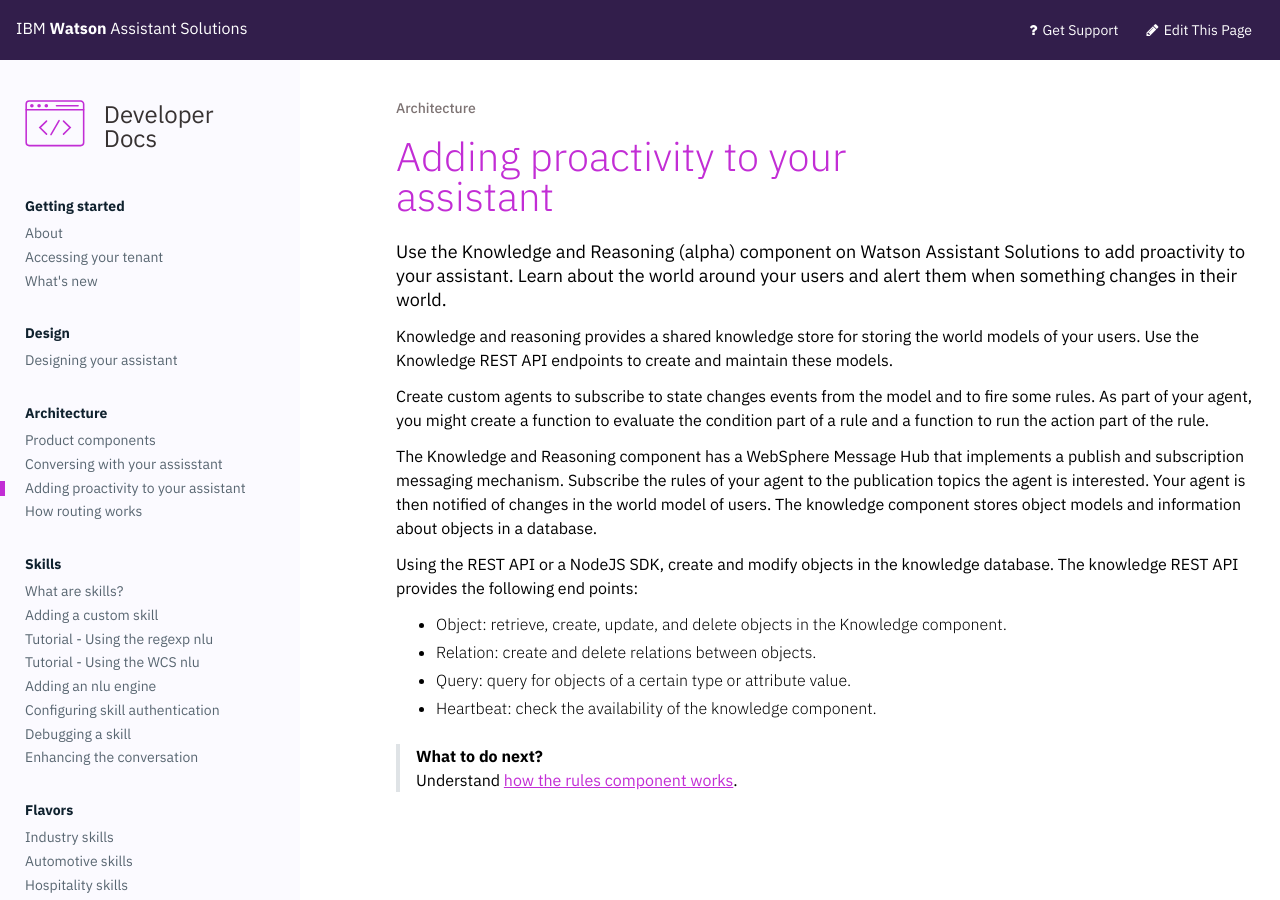
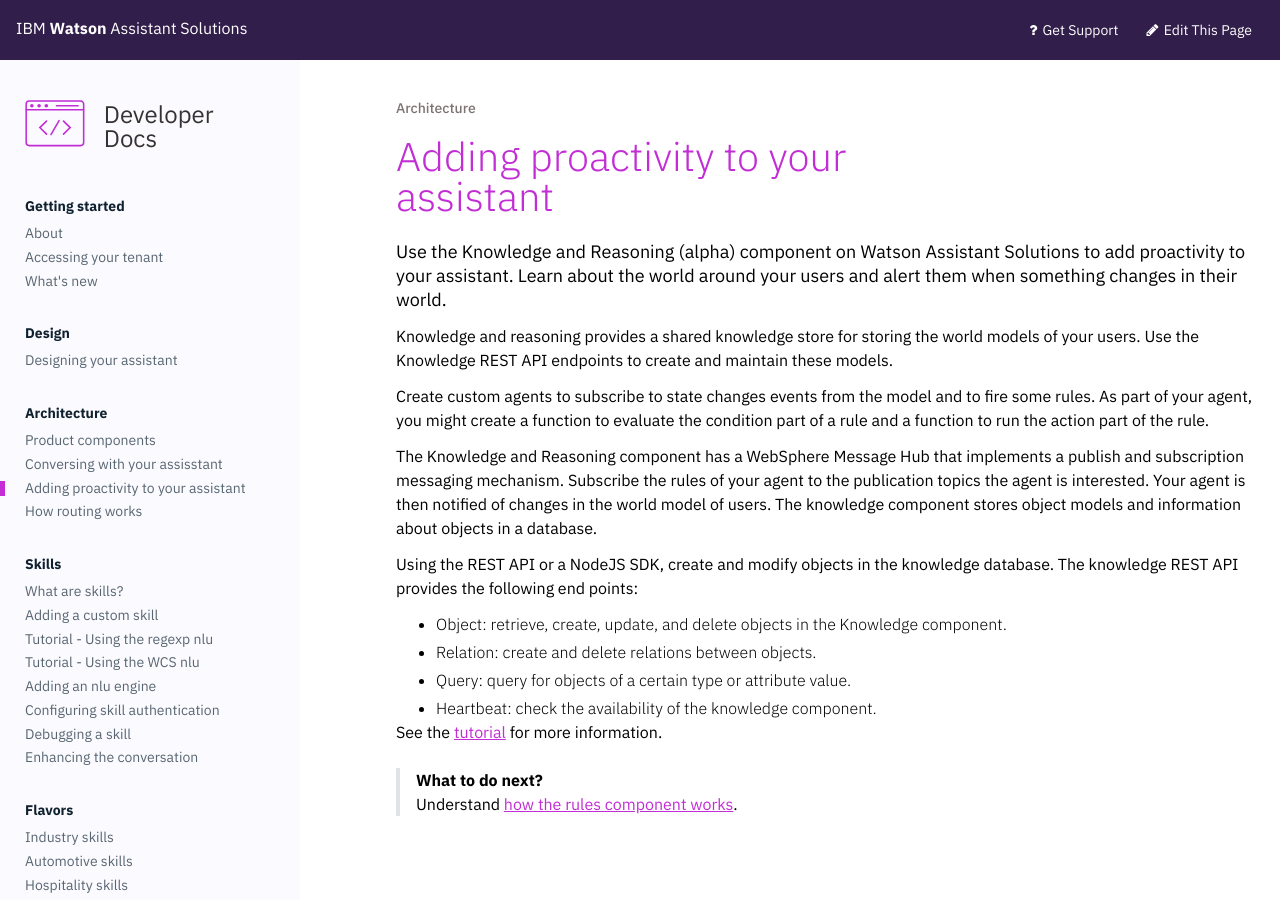
Before and after one commit to Watson-Personal-Assistant/developer, a Jekyll site: the page built from _content/understand-service/knowledge-store.md, in a window 1280 px wide. Built offline with Jekyll 4.4.1, drawn with Linux system fonts in a browser that asks for light colours.

Commit message:
tutorial link

```diff
--- a/_content/understand-service/knowledge-store.md
+++ b/_content/understand-service/knowledge-store.md
@@ -17,5 +17,7 @@
 - Query: query for objects of a certain type or attribute value.
 - Heartbeat: check the availability of the knowledge component.
 
+See the [tutorial]({{site.baseurl}}/knowledge/what-is-kr) for more information.
+
 > **What to do next?**<br/>
 Understand [how the rules component works]({{site.baseurl}}/understand-service/agent-subscription).
```
